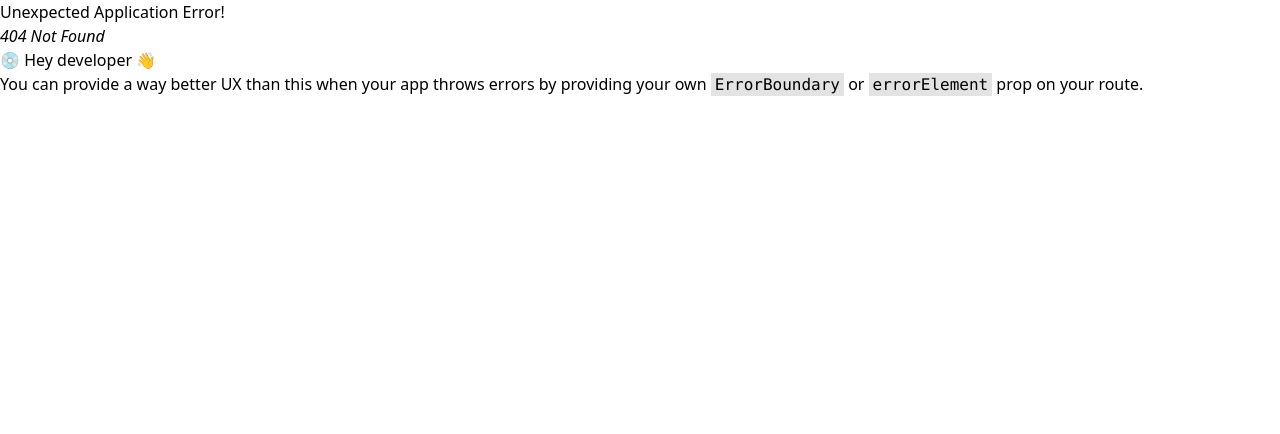
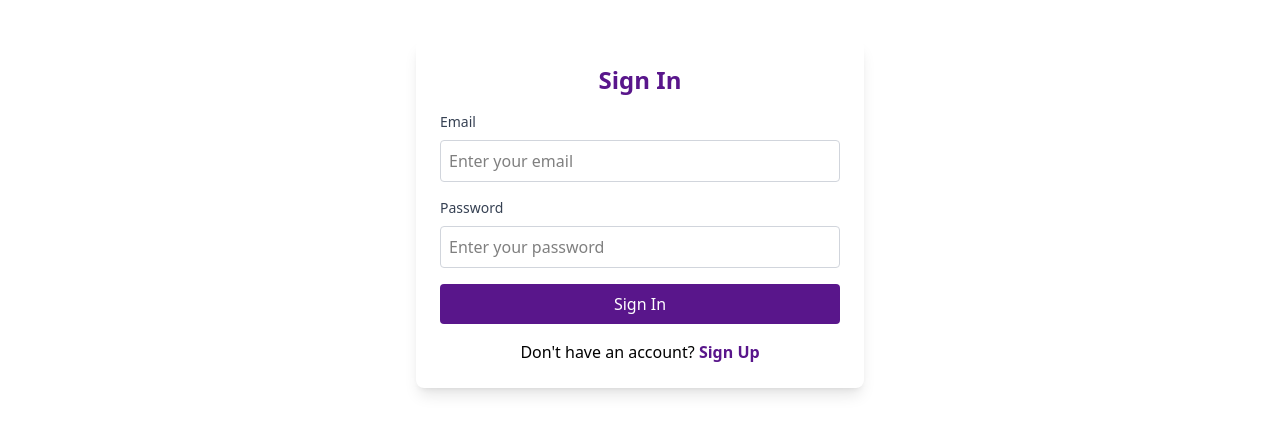
Before and after one commit to nikitaacodes/Artsly, a React (Vite) app: page /signin in a window 1280 px wide. Before the commit this address had no page. Shown: the top 434 px of the page. Built offline with nearby package versions, Linux system fonts and the light colour scheme.

Commit message:
authentication

```diff
--- /dev/null
+++ b/models/user.js
@@ -0,0 +1,12 @@
+import mongoose from "mongoose";
+
+const UserSchema = new mongoose.Schema({
+  googleId: { type: String, required: true, unique: true },
+  displayName: { type: String, required: true },
+  email: { type: String, required: true, unique: true },
+  profilePicture: { type: String },
+  createdAt: { type: Date, default: Date.now },
+});
+
+const User = mongoose.model("User", UserSchema);
+export default User;
--- a/public/404.html
+++ /dev/null
@@ -1,33 +0,0 @@
-<!DOCTYPE html>
-<html>
-  <head>
-    <meta charset="utf-8">
-    <meta name="viewport" content="width=device-width, initial-scale=1">
-    <title>Page Not Found</title>
-
-    <style media="screen">
-      body { background: #ECEFF1; color: rgba(0,0,0,0.87); font-family: Roboto, Helvetica, Arial, sans-serif; margin: 0; padding: 0; }
-      #message { background: white; max-width: 360px; margin: 100px auto 16px; padding: 32px 24px 16px; border-radius: 3px; }
-      #message h3 { color: #888; font-weight: normal; font-size: 16px; margin: 16px 0 12px; }
-      #message h2 { color: #ffa100; font-weight: bold; font-size: 16px; margin: 0 0 8px; }
-      #message h1 { font-size: 22px; font-weight: 300; color: rgba(0,0,0,0.6); margin: 0 0 16px;}
-      #message p { line-height: 140%; margin: 16px 0 24px; font-size: 14px; }
-      #message a { display: block; text-align: center; background: #039be5; text-transform: uppercase; text-decoration: none; color: white; padding: 16px; border-radius: 4px; }
-      #message, #message a { box-shadow: 0 1px 3px rgba(0,0,0,0.12), 0 1px 2px rgba(0,0,0,0.24); }
-      #load { color: rgba(0,0,0,0.4); text-align: center; font-size: 13px; }
-      @media (max-width: 600px) {
-        body, #message { margin-top: 0; background: white; box-shadow: none; }
-        body { border-top: 16px solid #ffa100; }
-      }
-    </style>
-  </head>
-  <body>
-    <div id="message">
-      <h2>404</h2>
-      <h1>Page Not Found</h1>
-      <p>The specified file was not found on this website. Please check the URL for mistakes and try again.</p>
-      <h3>Why am I seeing this?</h3>
-      <p>This page was generated by the Firebase Command-Line Interface. To modify it, edit the <code>404.html</code> file in your project's configured <code>public</code> directory.</p>
-    </div>
-  </body>
-</html>
--- /dev/null
+++ b/server.js
@@ -0,0 +1,95 @@
+import express from "express";
+import dotenv from "dotenv";
+import passport from "passport";
+import session from "express-session";
+import { Strategy as GoogleStrategy } from "passport-google-oauth20";
+import mongoose from "mongoose";
+dotenv.config(); // Load environment variables
+import cors from "cors";
+
+const app = express();
+
+
+app.use(
+    cors({
+      origin: "http://localhost:5173", // Your React frontend URL
+      credentials: true, // Allow cookies and sessions
+    })
+  );
+
+app.use(
+  session({
+    secret: process.env.SESSION_SECRET || "some_secret_key", // 🔑 Secret key for session encryption
+    resave: false,
+    saveUninitialized: false,
+  })
+);
+
+// Initialize Passport
+app.use(passport.initialize());
+app.use(passport.session());
+
+// 🔑 Google OAuth Strategy
+passport.use(
+  new GoogleStrategy(
+    {
+      clientID: process.env.GOOGLE_CLIENT_ID,
+      clientSecret: process.env.GOOGLE_CLIENT_SECRET,
+      callbackURL: "/auth/google/callback",
+    },
+    (accessToken, refreshToken, profile, done) => {
+      return done(null, profile);
+    }
+  )
+);
+
+// Serialize & Deserialize User
+passport.serializeUser((user, done) => done(null, user));
+passport.deserializeUser((obj, done) => done(null, obj));
+
+// 🔗 Google Login Route
+app.get(
+  "/auth/google",
+  passport.authenticate("google", { scope: ["profile", "email"] })
+);
+
+// 🔄 Google Callback Route
+app.get(
+  "/auth/google/callback",
+  passport.authenticate("google", {
+    failureRedirect: "/login",
+    successRedirect: "/dashboard", // Redirect after successful login
+  })
+);
+
+// 📌 Protected Dashboard Route
+app.get("/dashboard", (req, res) => {
+  if (!req.user) {
+    return res.redirect("/auth/google"); // Redirect to login if not authenticated
+  }
+  res.send(
+    `<h1>Welcome, ${req.user.displayName}!</h1><p>Email: ${req.user.emails[0].value}</p>`
+  );
+});
+
+// 👤 Logout Route
+app.get("/logout", (req, res) => {
+  req.logout();
+  res.redirect("/");
+});
+
+app.get("/", (req, res) => {
+  res.send("Server is running! Try logging in at /auth/google");
+});
+
+const PORT = process.env.PORT || 5000;
+app.listen(PORT, () =>
+  console.log(`Server running on http://localhost:${PORT}`)
+);
+
+mongoose.connect(process.env.MONGO_URI, {
+    useNewUrlParser: true,
+    useUnifiedTopology: true,
+  })
+  .then(() => console.log("Connected to MongoDB"))
+  .catch(err => console.error("MongoDB connection error:", err));
--- a/src/components/Header.jsx
+++ b/src/components/Header.jsx
@@ -18,7 +18,12 @@ const Header = () => {
         {" "}
         HOme
       </Link>
-
+      <Link to="/signin" className="font-bold text-purple-900">
+        Sign In
+      </Link>
+      <Link to="/signup" className="font-bold text-purple-900">
+        Sign Up
+      </Link>
     </div>
   );
 };
--- /dev/null
+++ b/src/components/SignIn.jsx
@@ -0,0 +1,97 @@
+import { useState } from "react";
+import { Link } from "react-router-dom";
+
+const SignIn = () => {
+  const [email, setEmail] = useState("");
+  const [password, setPassword] = useState("");
+  const [error, setError] = useState("");
+
+  const handleSubmit = (e) => {
+    e.preventDefault();
+
+    // Simple form validation
+    if (!email || !password) {
+      setError("Please enter both email and password.");
+      return;
+    }
+
+    // You can call your backend authentication logic here (e.g., API call)
+    console.log("Email:", email);
+    console.log("Password:", password);
+
+    // Reset form
+    setEmail("");
+    setPassword("");
+  };
+
+  return (
+    <div className="max-w-md mx-auto my-10 p-6 bg-white shadow-lg rounded-lg">
+      <h2 className="text-2xl font-bold text-center text-purple-900">
+        Sign In
+      </h2>
+
+      {/* Display error if any */}
+      {error && <div className="text-red-500 text-center">{error}</div>}
+
+      <form onSubmit={handleSubmit} className="mt-4">
+        <div className="mb-4">
+          <label
+            htmlFor="email"
+            className="block text-sm font-medium text-gray-700"
+          >
+            Email
+          </label>
+          <input
+            type="email"
+            id="email"
+            name="email"
+            value={email}
+            onChange={(e) => setEmail(e.target.value)}
+            className="w-full p-2 border border-gray-300 rounded mt-2"
+            placeholder="Enter your email"
+            required
+          />
+        </div>
+
+        <div className="mb-4">
+          <label
+            htmlFor="password"
+            className="block text-sm font-medium text-gray-700"
+          >
+            Password
+          </label>
+          <input
+            type="password"
+            id="password"
+            name="password"
+            value={password}
+            onChange={(e) => setPassword(e.target.value)}
+            className="w-full p-2 border border-gray-300 rounded mt-2"
+            placeholder="Enter your password"
+            required
+          />
+        </div>
+
+        <div className="mb-4">
+          <button
+            type="submit"
+            className="w-full p-2 bg-purple-900 text-white rounded"
+          >
+            Sign In
+          </button>
+        </div>
+      </form>
+
+      <div className="text-center">
+        <p>
+          Don't have an account?{" "}
+          <Link to="/signup" className="text-purple-900 font-semibold">
+            Sign Up
+          </Link>
+        </p>
+      </div>
+    </div>
+  );
+};
+
+export default SignIn;
--- a/src/main.jsx
+++ b/src/main.jsx
@@ -12,7 +12,7 @@ import Profile from "./pages/Profile";
 
 //styles
 import "./index.css";
-
+import SignIn from "./components/SignIn";
 
 // Define routes here
 const appRouter = createBrowserRouter([
@@ -40,6 +40,10 @@ const appRouter = createBrowserRouter([
     path: "/collaboration",
     element: <Collaboration />,
   },
+  {
+    path: "/signin",
+    element: <SignIn />,
+  },
 ]);
 
 createRoot(document.getElementById("root")).render(
```
Also changed, not shown: package.json (+8 -0 lines), 2 other files (tests, documents, lock files or other folders).
